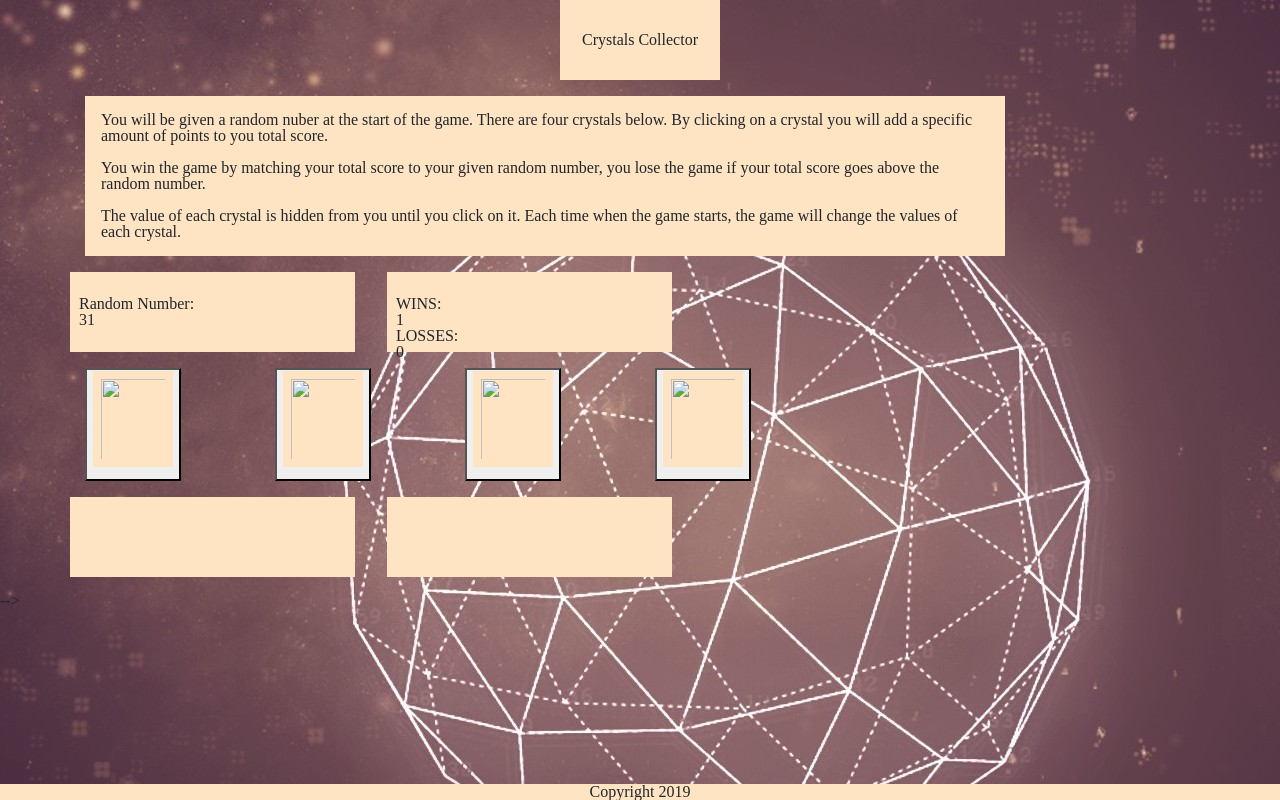
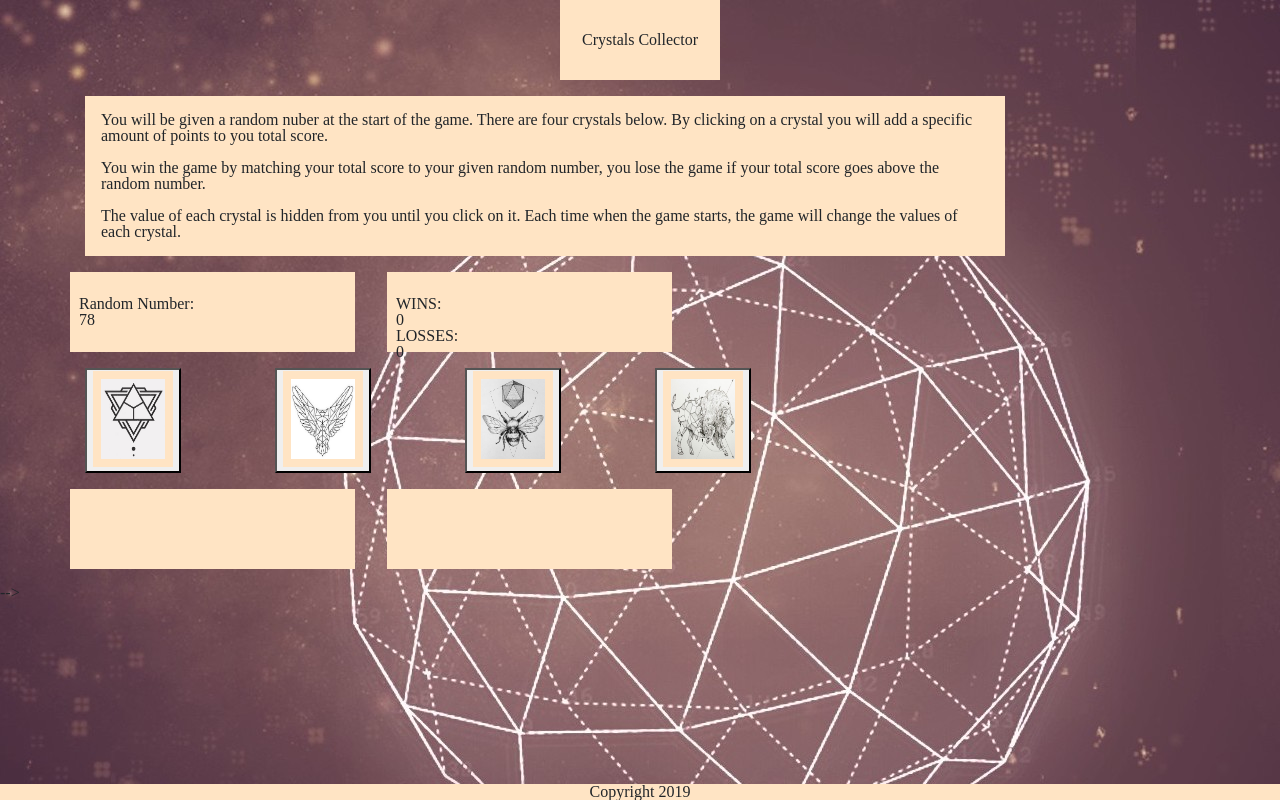
Before and after one commit to allisonsnipes/unit-4-game, a plain HTML site: page index.html in a window 1280 px wide. Drawn offline with nearby package versions, Linux system fonts and the light colour scheme.

Commit message:
not stoping at proper point

```diff
--- a/assets/javascript/game.js
+++ b/assets/javascript/game.js
@@ -8,7 +8,7 @@ $(document).ready(function() {
   startMath();
   generateRandomCrystalNum();
   addingAllCrystals();
-  restartGame();
+  // restartGame();
 });
 
 //global variables defined
@@ -48,9 +48,8 @@ function addingAllCrystals() {
   }
 
 //game logic if userNumber === random number
-if (sum  === randomNumber) {//function if guess is on point
+if (sum  == randomNumber) {//function if guess is on point
   //console.log("random number works");
-  wins++; //increase win number
   $(".wins").text(`${wins}`); //displays current # of wins
   $(".losses").text(`${losses}`); //displays current # of losses
   restartGame(); //restart game}
--- a/index.html
+++ b/index.html
@@ -68,25 +68,25 @@
     <div class="row">
       <div class="col-md-2">
         <button class="button" type="submit" id="button1">
-          <img src="../4hw/assets/images/1.jpg">
+          <img src="assets/images/1.jpg">
         </button>
       </div>
 
       <div class="col-md-2">
           <button class="button" type="submit" id="button1">
-            <img src="../4hw/assets/images/2.jpg">
+            <img src="assets/images/2.jpg">
           </button>
         </div>
 
         <div class="col-md-2">
             <button class="button" type="submit" id="button1">
-              <img src="../4hw/assets/images/3.jpg">
+              <img src="assets/images/3.jpg">
             </button>
           </div>
 
           <div class="col-md-2">
               <button class="button" type="submit" id="button1">
-                <img src="../4hw/assets/images/4.jpg">
+                <img src="assets/images/4.jpg">
               </button>
             </div>
     </div>
```
